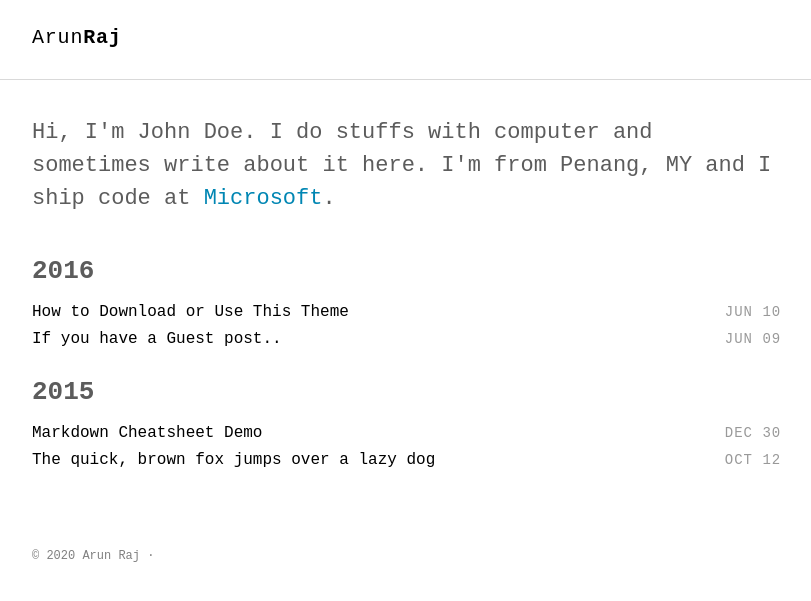
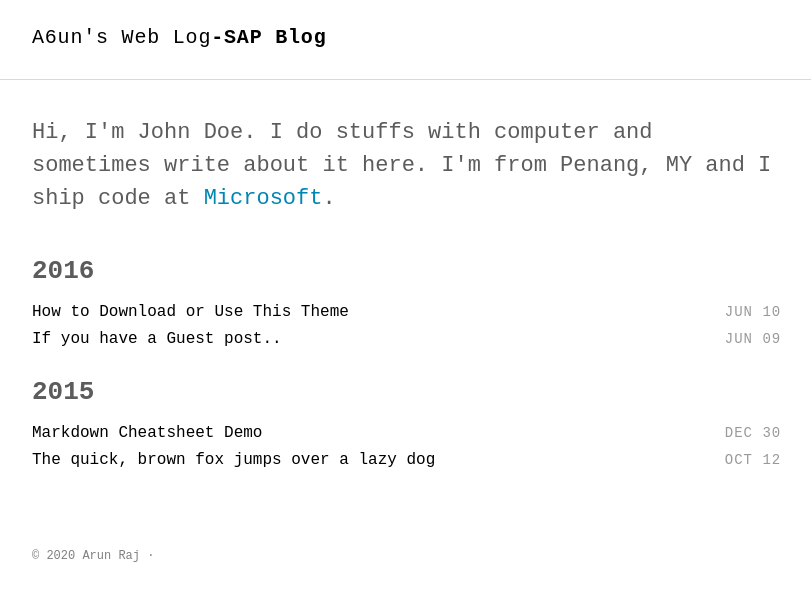
Before and after one commit to a6unraj/a6unraj.github.io, a Jekyll site: the page built from index.html, in a window 1280 px wide. Shown: the top 601 px of the page, without its empty margins (232-1043 px from the left). Built offline with Jekyll 4.4.1, drawn with Linux system fonts in a browser that asks for light colours; some web fonts are replaced.

Commit message:
Update _config.yml

```diff
--- a/_config.yml
+++ b/_config.yml
@@ -1,9 +1,9 @@
 # Site settings
-title_left    : "Arun"
-title_right   : "Raj" # default: ""
+title_left    : "A6un's Web Log"
+title_right   : "-SAP Blog" # default: ""
 description   : "SAP Blog"
 keywords      : "Jekyll, theme, free, download, SEO, blog, web, minimalist, thinkspace"
-url           : https://a6unraj.github.io # site url
+url           : https://a6unraj.com/me # site url
 baseurl       : "" # apply repo name like "/myproject" if used under gh-pages branch, else (under master branch) just leave empty/blank
 cover         : "" # image uri like logo/cover image for site seo
 
```
